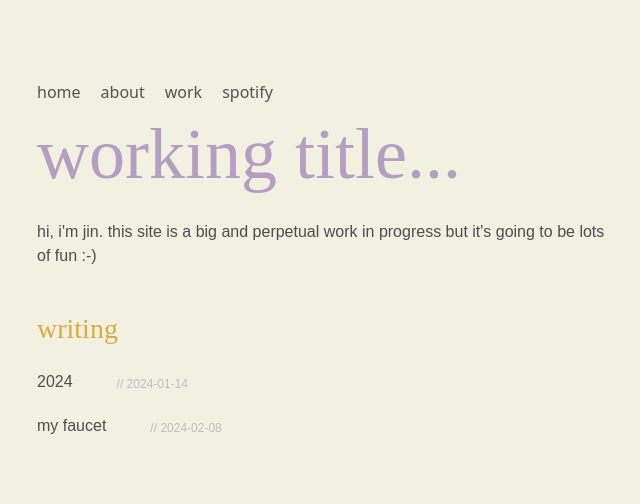
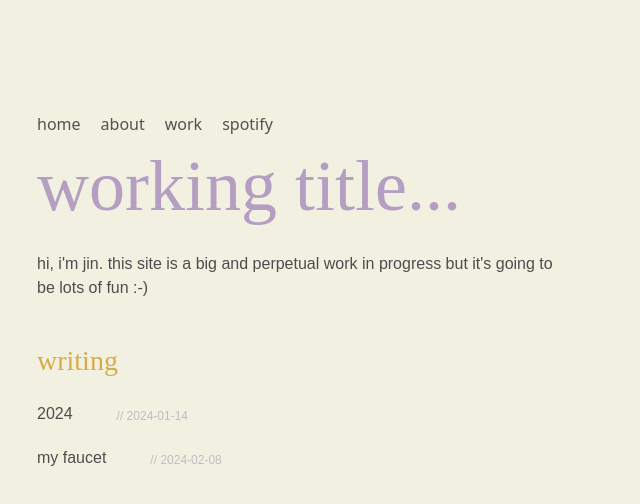
Before and after one commit to jin-lee4/blog, a Next.js app: page / in a window 1280 px wide. Shown: the top 504 px of the page, without its empty margins (315-955 px from the left). Built offline with nearby package versions, Linux system fonts and the light colour scheme.

Commit message:
responsive padding

```diff
--- a/src/app/globals.css
+++ b/src/app/globals.css
@@ -3,6 +3,22 @@
 @import "tailwindcss/utilities";
 @import url("https://fonts.googleapis.com/css2?family=Fraunces:opsz,wght@9..144,700&family=Questrial&display=swap");
 @import url("https://fonts.googleapis.com/css2?family=Roboto:wght@700&display=swap");
+
+.container {
+  padding: calc(8px + 1.5625vw);
+}
+
+@media (min-width: 600px) {
+  .container {
+    padding: calc(8px + 1.5625vw);
+  }
+}
+
+@media (min-width: 900px) {
+  .container {
+    padding-left: 0px;
+  }
+}
 
 body {
   background-color: #f2f0e1;
@@ -18,14 +34,15 @@ h1 {
 
 h2 {
   font-family: "Frounces", serif;
-  font-size: 2.0rem;
+  font-size: 2rem;
   font-weight: 500;
   color: #b49fc2;
 }
 
-p, ul {
+p,
+ul {
   font-family: "Questrial", sans-serif;
-  font-size: 1.0rem;
+  font-size: 1rem;
   color: #4d4d4d;
   text-transform: lowercase;
 }
@@ -61,10 +78,11 @@ header {
   line-height: 1.75rem;
 }
 
-ol, li {
-  line-height: 2.0rem;
+ol,
+li {
+  line-height: 2rem;
 }
 
 b {
-  color:#8c7b96;
+  color: #8c7b96;
 }
```
